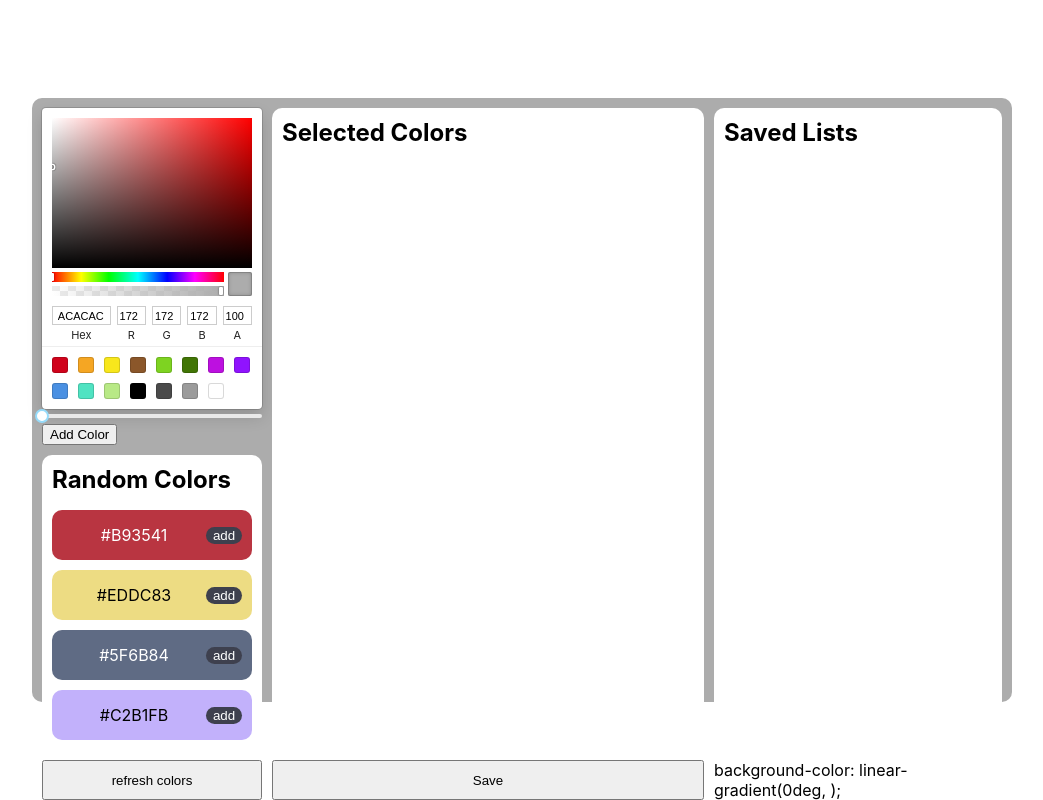
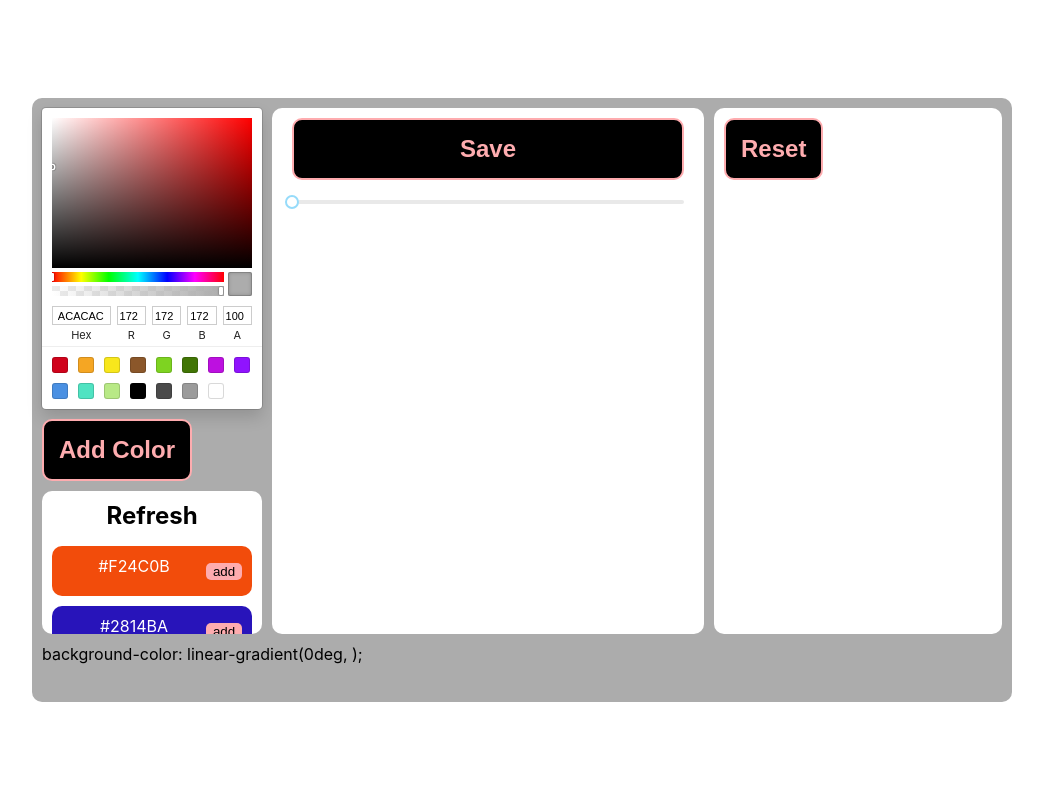
Before and after one commit to MVMTrabian/colorpicker, a React (Create React App) app: page / in a window 1280 px wide. Shown: the whole page, without its empty margins (118-1161 px from the left). Built offline with nearby package versions, Linux system fonts and the light colour scheme.

Commit message:
Some updates

```diff
--- a/package.json
+++ b/package.json
@@ -11,12 +11,14 @@
     "@types/react": "^17.0.0",
     "@types/react-color": "^3.0.5",
     "@types/react-dom": "^17.0.0",
+    "@types/uuid": "^8.3.1",
     "rc-slider": "^9.7.2",
     "react": "^17.0.2",
     "react-color": "^2.19.3",
     "react-dom": "^17.0.2",
     "react-scripts": "4.0.3",
     "typescript": "^4.1.2",
+    "uuid": "^8.3.2",
     "web-vitals": "^1.0.1"
   },
   "scripts": {
--- a/src/App.tsx
+++ b/src/App.tsx
@@ -1,13 +1,17 @@
-import { BOXES, NUMBER_OF_COLORS } from './constants'
-import { useLocalStorage, useSelectedItems } from './hooks'
-import { getColorArray, getRandomColor } from './utils'
-import { ColorItem, ColorItemList, ColorListStorage } from './types'
+import {
+  getContrast,
+  getGradientString,
+  getNewId,
+  getRandomColor,
+} from './utils'
+import { ColorItem, ColorItemList } from './types'
 import { Layout, List } from './components'
 
 import { SketchPicker } from 'react-color'
-import { useState } from 'react'
+import React, { useContext, useState } from 'react'
 import Slider from 'rc-slider'
 import 'rc-slider/assets/index.css'
+import { ColorContext } from './context'
 
 // This assigns the color of all the buttons to a single random color.
 export const buttonColor = getRandomColor()
@@ -15,118 +19,65 @@ export const buttonColor = getRandomColor()
 const App = () => {
   //Creates the app from previous functions and variables
 
-  // initializes local storage for saved lists
-  // Local storage is under the key 'griddemo'.
-  // If local storage in 'griddemo' doesn't yet exist, create
-  // it with { itemLists: []}
-  const { currentStorage, updateStorage, clearStorage } = useLocalStorage<
-    ColorListStorage // this is the type of the object we are keeping in storage
-  >('griddemo', { itemLists: [] })
+  const colorContext = useContext(ColorContext)
 
-  // sets up selected items for the main color list
+  if (!(colorContext && colorContext?.colorHelpers)) {
+    return <div>Loading Context</div>
+  }
   const {
-    selectedItems,
-    addSelectedItem,
-    removeSelectedItem,
-    setSelectedItems,
-  } = useSelectedItems<ColorItem>([])
-
-  // sets up selectedItems for the saved color lists
-  // these are renamed so they don't conflict with the ones above
-  // Will probably refactor to pull these into separate components.
-  const {
-    removeSelectedItem: removeSelectedList,
-    setSelectedItems: setSelectedLists,
-  } = useSelectedItems<ColorItemList>([], true)
-
-  // destructures the current local storage object.
-  const { itemLists: savedLists } = currentStorage ?? { itemLists: [] }
+    selectedColors,
+    randomColors,
+    savedListsItems,
+    colorHelpers,
+    colorPicker,
+  } = colorContext
 
   // creates a piece of state for the color picker to update.
-  const [colorPickerColor, setColorPickerColor] = useState('#acacac')
+  const [colorPickerColor, setColorPickerColor] = colorPicker
 
-  // create a piece of state to track the generated colors
-  const [generatedColors, setGeneratedColors] = useState(
-    getColorArray(NUMBER_OF_COLORS),
+  const {
+    reset,
+    removeColorList,
+    saveColorList,
+    loadColorList,
+    refreshColors,
+    addSelectedColor,
+    removeSelectedColor,
+    removeSelectedList,
+    rotate,
+    rotation,
+  } = colorHelpers
+
+  const gradientString = getGradientString({ rotation, colors: selectedColors })
+
+  const RandomColorTitle = (
+    <div style={{ display: 'flex', flex: 1, justifyContent: 'center' }}>
+      <div style={{ cursor: 'pointer' }} onClick={refreshColors}>
+        Refresh
+      </div>
+    </div>
   )
 
-  // create a piece of state to track the generated colors
-  const [rotation, setRotation] = useState(0)
+  const SelectedColorTitle = (
+    <div
+      style={{
+        display: 'flex',
+        flex: 1,
+        justifyContent: 'center',
+        flexDirection: 'column',
+        gap: 15,
+        padding: '0 10px',
+        marginBottom: 10,
+      }}
+    >
+      <ControlButton onClick={() => saveColorList(selectedColors, rotation)}>
+        Save
+      </ControlButton>
+      <Slider value={rotation} onChange={rotate} max={360} min={0} />
+    </div>
+  )
 
-  const gradientString = `linear-gradient(${rotation}deg, ${selectedItems
-    .map((item) => item.color)
-    .join(', ')})`
-
-  // function for saving a new color list
-  const saveColorList = (list: ColorItem[]) => {
-    if (currentStorage) {
-      updateStorage({
-        itemLists: [
-          ...currentStorage.itemLists,
-          {
-            id: Date.now(),
-            list,
-            backgroundColor: list[0].backgroundColor,
-            backgroundImage: gradientString,
-            name: '',
-          },
-        ],
-      })
-    }
-  }
-
-  // function for retrieving a color list from currentStorage
-  const getColorList = (listId: number) => {
-    if (currentStorage) {
-      return currentStorage.itemLists.find((list) => {
-        return list.id === listId
-      })
-    }
-  }
-
-  // function for removing a color list from local storage.
-  const removeColorList = (listId: number) => {
-    if (currentStorage) {
-      updateStorage({
-        itemLists: currentStorage.itemLists.filter((list) => {
-          return list.id !== listId
-        }),
-      })
-    }
-  }
-
-  // function for getting a list from local storage and setting it to the main list.
-  const loadColorList = (listId: number) => {
-    const list = getColorList(listId)
-    if (list) {
-      setSelectedLists([list])
-      setSelectedItems(list.list)
-    }
-  }
-
-  // sets up Item objects for each color list in local storage (for display)
-  const savedListsItems: ColorItemList[] = savedLists.map((list, listIndex) => {
-    return {
-      name: 'list ' + (listIndex + 1).toString(),
-      color: list.list[0].color,
-      id: list.id,
-      position: 0,
-      backgroundColor: list.list[0].backgroundColor ?? '#ffffff',
-      backgroundImage: list.backgroundImage,
-      list: list.list,
-    }
-  })
-
-  // function for resetting the state of the app and localstorage back to empty
-  const reset = () => {
-    clearStorage()
-    setSelectedItems([])
-    setSelectedLists([])
-  }
-
-  const refreshColors = () => {
-    setGeneratedColors(getColorArray(NUMBER_OF_COLORS))
-  }
+  const SavedListsTitle = <ControlButton onClick={reset}>Reset</ControlButton>
 
   return (
     <Layout gradient={gradientString}>
@@ -135,11 +86,12 @@ const App = () => {
           display: 'grid',
           gap: 10,
           gridTemplateColumns: '1fr 3fr 2fr',
-          gridTemplateRows: '1fr 1fr 1fr',
+          gridTemplateRows: '3fr 3fr 1fr',
           // gridTemplateAreas names must coincide with the
           // `gridArea` properties in the boxes array
-          gridTemplateAreas: `'leftTop    right localStorage'
-                              'leftBottom right localStorage'`,
+          gridTemplateAreas: `'colorPicker    selectedColors   localStorage'
+                              'randomColors   selectedColors   localStorage'
+                              'gradientString gradientString   gradientString'`,
           height: '73vh',
           width: '120vh',
           backgroundColor: '#acacac',
@@ -147,7 +99,7 @@ const App = () => {
           padding: 10,
         }}
       >
-        <div>
+        <div style={{ gridArea: 'colorPicker' }}>
           <div>
             <SketchPicker
               color={colorPickerColor}
@@ -155,56 +107,48 @@ const App = () => {
                 setColorPickerColor(color.hex)
               }}
             />
-            <Slider
-              value={rotation}
-              onChange={(value) => setRotation(value)}
-              min={0}
-              max={360}
-            />
           </div>
-          <button
+          <ControlButton
             onClick={() =>
-              addSelectedItem({
+              addSelectedColor({
                 name: colorPickerColor,
-                id: Date.now(),
+                id: getNewId(),
                 color: colorPickerColor,
                 backgroundColor: colorPickerColor,
                 position: 0,
               })
             }
+            style={{ marginTop: 10 }}
           >
             Add Color
-          </button>
+          </ControlButton>
         </div>
         <List<{}, ColorItem>
-          box={BOXES[1]}
-          listItems={generatedColors.map((color) => {
-            return {
-              name: color,
-              color,
-              id: Date.now(),
-              backgroundColor: color,
-              position: 0,
-            } as ColorItem
-          })}
-          onItemClick={addSelectedItem}
+          box={{ gridArea: 'randomColors' }}
+          listTitle={RandomColorTitle}
+          listItems={randomColors}
+          onItemClick={addSelectedColor}
           buttonLabel="add"
         />
-        <button onClick={refreshColors}>refresh colors</button>
         <List<{}, ColorItem>
-          box={BOXES[2]}
-          listItems={selectedItems}
-          onItemClick={removeSelectedItem}
+          box={{ gridArea: 'selectedColors' }}
+          listItems={selectedColors}
+          listTitle={SelectedColorTitle}
+          titleHeight={90}
+          onItemClick={removeSelectedColor}
           buttonLabel="remove"
         />
 
-        <button onClick={() => saveColorList(selectedItems)}>Save</button>
-        <div>background-color: {gradientString};</div>
+        <div style={{ gridArea: 'gradientString' }}>
+          background-color: {gradientString};
+        </div>
         <List<{}, ColorItemList>
-          box={BOXES[3]}
+          box={{ gridArea: 'localStorage' }}
           listItems={savedListsItems}
           onItemClick={(item) => loadColorList(item.id)}
           buttonLabel="Load"
+          listTitle={SavedListsTitle}
+          titleHeight={90}
           additionalActions={[
             {
               buttonLabel: 'Delete',
@@ -220,28 +164,71 @@ const App = () => {
   )
 }
 
+const useSlider = (
+  initialValue: number,
+  min: number,
+  max: number,
+  step?: number,
+): [JSX.Element, number, React.Dispatch<React.SetStateAction<number>>] => {
+  const [value, setValue] = useState(initialValue)
+  return [
+    <Slider
+      min={min}
+      max={max}
+      step={step}
+      value={value}
+      onChange={(val) => setValue(val)}
+    />,
+    value,
+    setValue,
+  ]
+}
+
+type CustomBaseButtonProps = {}
+
+type BaseButtonProps = CustomBaseButtonProps &
+  React.DetailedHTMLProps<
+    React.ButtonHTMLAttributes<HTMLButtonElement>,
+    HTMLButtonElement
+  >
+
+export const Button: React.FC<BaseButtonProps> = ({
+  children,
+  onClick,
+  style,
+  title,
+}) => {
+  const baseButtonStyles: React.CSSProperties = {
+    borderRadius: 5,
+    backgroundColor: buttonColor,
+    borderStyle: 'none',
+  }
+
+  return (
+    <button
+      onClick={onClick}
+      style={{ ...baseButtonStyles, ...style }}
+      title={title}
+    >
+      {title ?? children}
+    </button>
+  )
+}
+
+const ControlButton: React.FC<BaseButtonProps> = ({ style, ...props }) => {
+  const controlButtonStyles: React.CSSProperties = {
+    backgroundColor: getContrast(buttonColor),
+    color: buttonColor,
+    fontWeight: 'bold',
+    fontSize: '1.5rem',
+    borderRadius: 10,
+    padding: 15,
+    borderStyle: 'solid',
+    borderColor: buttonColor,
+    borderWidth: 2,
+  }
+
+  return <Button style={{ ...controlButtonStyles, ...style }} {...props} />
+}
+
 export default App
-
-// type Color = {
-//   colorCode: string
-// }
-
-/* color codes
- Standard hex code: "#[red (00 - ff)][green][blue]" => '#[ff][ff][ff]' => "#ffffff"
- Hex alpha: "#[red (00 - ff)][green][blue][alpha]" => '#[ff][ff][ff][ff]' => "#ffffffff"
- RGB (decimal): "rgb([red (0-255)], [green], [blue])" => "rgb(255, 255, 255)"
- RGBa (decimal): "rgba([red (0-255)], [green], [blue], [alpha (0 - 1)])" => "rgba(255, 255, 255, 0)"
- HSL (decimal): "hsl([hue (0-360)], [saturation (0%-100%)], [luminance (0%-100%))])" => "hsl(0, 100%, 100%)"
- HSLa (decimal): "hsla([hue (0-360)], [saturation (0%-100%)], [luminance (0%-100%))], [alpha (0 - 1)])" => "hsla(0, 100%, 100%, 1)"
-*/
-
-// const saveToLocalStorage = () => localStorage.setItem
-
-// const getFromLocalStorage = () => localStorage.getItem
-
-//new thing to attempt:
-//setup a feature where you can save lists of colors
-//use localstorage, add a fourth grid box for a "saved colors lists" list
-//creates an array of arrays, can be managed via useState call
-//need to save & return lists to and from localStorage
-//first 2 functions I need to write are saveToLocalStorage and getFromLocalStorage
--- a/src/components/List.tsx
+++ b/src/components/List.tsx
@@ -1,4 +1,4 @@
-import { buttonColor } from '../App'
+import { Button, buttonColor } from '../App'
 import { Box, Item } from '../types'
 import { getContrast } from '../utils'
 
@@ -6,6 +6,9 @@ type ListProps<CustomBoxProps, CustomItemProps> = {
   box?: Box<CustomBoxProps>
   listItems: Item<CustomItemProps>[]
   buttonLabel: string
+  listTitle?: string | JSX.Element
+  itemHeight?: number
+  titleHeight?: number
   onItemClick: (item: Item<CustomItemProps>) => void
   additionalActions?: {
     buttonLabel: string
@@ -18,21 +21,31 @@ export function List<CustomBoxProps, ItemType extends Item<{}>>({
   //calls outside items so they can function within this variable
   box,
   listItems,
+  listTitle,
   buttonLabel,
   onItemClick,
   additionalActions,
+  itemHeight = 50,
+  titleHeight = 35,
 }: ListProps<CustomBoxProps, ItemType>) {
-  const itemConfigs = { buttonLabel, onItemClick, additionalActions }
+  const itemConfigs = {
+    buttonLabel,
+    onItemClick,
+    additionalActions,
+  }
   return (
     <div
       style={{
         backgroundColor: '#fff',
         gridArea: box?.gridArea,
         display: 'grid',
-        gridTemplateRows: `35px repeat(${listItems.length}, 50px)`,
+        gridTemplateRows: `${titleHeight + 'px'} repeat(${listItems.length}, ${
+          itemHeight + 'px'
+        })`,
         gap: 10,
         padding: 10,
         borderRadius: 10,
+        overflowY: 'scroll',
       }}
     >
       <div
@@ -41,7 +54,7 @@ export function List<CustomBoxProps, ItemType extends Item<{}>>({
           fontWeight: 'bold',
         }}
       >
-        {box?.name}
+        {listTitle}
       </div>
       {listItems.map((listItem) => (
         <ItemDisplay listItem={listItem} {...itemConfigs} />
@@ -79,45 +92,51 @@ function ItemDisplay<ItemType extends Item<{}>>({
         borderRadius: 10,
         display: 'grid',
         gridTemplateColumns: '4fr 1fr',
+        gridTemplateAreas: `'title   buttons'
+                            'control buttons`,
         alignItems: 'center',
         padding: '5px 10px',
       }}
     >
-      <div>{listItem.name}</div>
-      <div style={{ display: 'flex', flexWrap: 'wrap', gap: 3 }}>
+      <div style={{ gridArea: 'title' }}>{listItem.name}</div>
+      <div
+        style={{
+          gridArea: 'buttons',
+          display: 'flex',
+          flexWrap: 'wrap',
+          gap: 3,
+        }}
+      >
         {additionalActions?.map((action) => {
           return (
-            <button
+            <Button
               style={{
                 display: 'flex',
                 justifyContent: 'center',
                 flex: 1,
-                borderRadius: 10,
-                backgroundColor: buttonColor,
                 border: 'none',
                 color: getContrast(buttonColor),
               }}
               onClick={() => action.onItemClick(listItem)}
             >
               {action.buttonLabel}
-            </button>
+            </Button>
           )
         })}
-        <button
+        <Button
           style={{
             display: 'flex',
             flex: 1,
             justifyContent: 'center',
-            borderRadius: 10,
-            backgroundColor: buttonColor,
             border: 'none',
             color: getContrast(buttonColor),
           }}
           onClick={() => onItemClick(listItem)}
         >
           {buttonLabel}
-        </button>
+        </Button>
       </div>
+      <div style={{ gridArea: 'control' }}></div>
     </div>
   )
 }
--- a/src/constants.ts
+++ b/src/constants.ts
@@ -1,12 +1 @@
-import { Box } from './types'
-
-export const NUMBER_OF_COLORS = 4
-
-// The areas on the layout
-export const BOXES: Box<{}>[] = [
-  //constitutes the variable for the grid
-  { name: '', gridArea: 'leftTop' },
-  { name: 'Random Colors', gridArea: 'leftBottom' },
-  { name: 'Selected Colors', gridArea: 'right' },
-  { name: 'Saved Lists', gridArea: 'localStorage' },
-]
+export const NUMBER_OF_COLORS = 10
--- /dev/null
+++ b/src/context/colorContext.tsx
@@ -0,0 +1,167 @@
+import React, { useState } from 'react'
+
+import { NUMBER_OF_COLORS } from '../constants'
+import { useLocalStorage, useSelectedItems } from '../hooks'
+import {
+  ColorContextType,
+  ColorItem,
+  ColorItemList,
+  ColorListStorage,
+} from '../types'
+import { getColorArray, getGradientString, getNewId } from '../utils'
+
+export const ColorContext = React.createContext<ColorContextType | undefined>(
+  undefined,
+)
+
+export const ColorContextProvider: React.FC = ({ children }) => {
+  const generateColors = () => {
+    const freshColors = getColorArray(NUMBER_OF_COLORS)
+    return freshColors.map((color) => {
+      return {
+        name: color,
+        color,
+        id: getNewId(),
+        backgroundColor: color,
+        position: 0,
+      } as ColorItem
+    })
+  }
+  // create a piece of state to track the generated colors
+  const [generatedColors, setGeneratedColors] = useState(generateColors())
+
+  const refreshColors = () => {
+    setGeneratedColors(generateColors())
+  }
+
+  // initializes local storage for saved lists
+  // Local storage is under the key 'griddemo'.
+  // If local storage in 'griddemo' doesn't yet exist, create
+  // it with { itemLists: []}
+  const { currentStorage, updateStorage, clearStorage } = useLocalStorage<
+    ColorListStorage // this is the type of the object we are keeping in storage
+  >('griddemo', { itemLists: [] })
+
+  // destructures the current local storage object.
+  const { itemLists } = currentStorage ?? { itemLists: [] }
+  // sets up Item objects for each color list in local storage (for display)
+  const savedListsItems: ColorItemList[] = itemLists.map((list, listIndex) => {
+    return {
+      name: 'list ' + (listIndex + 1).toString(),
+      color: list.list[0].color,
+      id: list.id,
+      position: 0,
+      backgroundColor: list.list[0].backgroundColor ?? '#ffffff',
+      backgroundImage: list.backgroundImage,
+      list: list.list,
+      rotation: list.rotation,
+    }
+  })
+
+  // sets up selected items for the main color list
+  const {
+    selectedItems: selectedColors,
+    addSelectedItem: addSelectedColor,
+    removeSelectedItem: removeSelectedColor,
+    setSelectedItems: setSelectedColors,
+  } = useSelectedItems<ColorItem>([])
+
+  // sets up selectedItems for the saved color lists
+  // these are renamed so they don't conflict with the ones above
+  // Will probably refactor to pull these into separate components.
+  const {
+    removeSelectedItem: removeSelectedList,
+    setSelectedItems: setSelectedLists,
+  } = useSelectedItems<ColorItemList>([], true)
+
+  // function for saving a new color list
+  const saveColorList = (list: ColorItem[], rotation: number) => {
+    if (currentStorage) {
+      updateStorage({
+        itemLists: [
+          ...currentStorage.itemLists,
+          {
+            id: getNewId(),
+            list,
+            backgroundColor: list[0].backgroundColor,
+            backgroundImage: getGradientString({ rotation, colors: list }),
+            name: '',
+            rotation,
+          },
+        ],
+      })
+    }
+  }
+
+  // create a piece of state to track the generated colors
+  const [rotation, setRotation] = useState(0)
+
+  // creates a piece of state for the color picker to update.
+  const colorPicker = useState('#acacac')
+
+  // function for retrieving a color list from currentStorage
+  const getColorList = (listId: string): ColorItemList | undefined => {
+    if (currentStorage) {
+      return currentStorage.itemLists.find((list) => {
+        return list.id === listId
+      })
+    }
+  }
+
+  // function for removing a color list from local storage.
+  const removeColorList = (listId: string) => {
+    if (currentStorage) {
+      updateStorage({
+        itemLists: currentStorage.itemLists.filter((list) => {
+          return list.id !== listId
+        }),
+      })
+    }
+  }
+
+  // function for getting a list from local storage and setting it to the main list.
+  const loadColorList = (listId: string) => {
+    const list = getColorList(listId)
+    if (list) {
+      setSelectedLists([list])
+      setSelectedColors(list.list)
+      setRotation(list.rotation)
+    }
+  }
+
+  // function for resetting the state of the app and localstorage back to empty
+  const reset = () => {
+    clearStorage()
+    setSelectedColors([])
+    setSelectedLists([])
+  }
+
+  const rotate = (to: number) => {
+    setRotation(to)
+  }
+
+  const colorContext: ColorContextType = {
+    selectedColors,
+    randomColors: generatedColors,
+    savedListsItems,
+    colorPicker,
+    colorHelpers: {
+      reset,
+      getColorList,
+      removeColorList,
+      saveColorList,
+      loadColorList,
+      refreshColors,
+      addSelectedColor,
+      removeSelectedColor,
+      removeSelectedList,
+      rotate,
+      rotation,
+    },
+  }
+  return (
+    <ColorContext.Provider value={colorContext}>
+      {children}
+    </ColorContext.Provider>
+  )
+}
--- /dev/null
+++ b/src/context/index.ts
@@ -0,0 +1 @@
+export * from './colorContext'
--- a/src/hooks.ts
+++ b/src/hooks.ts
@@ -7,7 +7,7 @@ import { useEffect, useState } from 'react'
  * be selected at a time
  * @returns selected Items array and functions for updating it.
  */
-export function useSelectedItems<IdentifiableItem extends { id: number }>(
+export function useSelectedItems<IdentifiableItem extends { id: string }>(
   initialSelectedItems: IdentifiableItem[],
   singleSelect?: boolean,
 ) {
--- a/src/index.tsx
+++ b/src/index.tsx
@@ -1,17 +1,20 @@
-import React from 'react';
-import ReactDOM from 'react-dom';
-import './index.css';
-import App from './App';
-import reportWebVitals from './reportWebVitals';
+import React from 'react'
+import ReactDOM from 'react-dom'
+import './index.css'
+import App from './App'
+import reportWebVitals from './reportWebVitals'
+import { ColorContextProvider } from './context'
 
 ReactDOM.render(
   <React.StrictMode>
-    <App />
+    <ColorContextProvider>
+      <App />
+    </ColorContextProvider>
   </React.StrictMode>,
-  document.getElementById('root')
-);
+  document.getElementById('root'),
+)
 
 // If you want to start measuring performance in your app, pass a function
 // to log results (for example: reportWebVitals(console.log))
 // or send to an analytics endpoint. Learn more: https://bit.ly/CRA-vitals
-reportWebVitals();
+reportWebVitals()
--- a/src/utils.ts
+++ b/src/utils.ts
@@ -1,3 +1,8 @@
+import { v4 } from 'uuid'
+import { ColorItem } from './types'
+const getRandomNumber = (scale: number) => {
+  return Math.floor(Math.random() * scale)
+}
 /**
  * Gets a random color code.
  * @returns a random hexdecimal color code
@@ -16,7 +21,7 @@ export const getRandomColor = () => {
   // Assign the letters one-by-one until all 6 are assigned
   for (let i = 0; i < 6; i++) {
     // Get 6 randomly-selected character from the letters string
-    color += letters[Math.floor(Math.random() * 16)]
+    color += letters[getRandomNumber(16)]
   }
 
   return color
@@ -74,3 +79,19 @@ export const getColorArray = (length: number) => {
     return getRandomColor()
   })
 }
+
+export const getNewId = () => {
+  return v4()
+}
+
+export const getGradientString = ({
+  colors,
+  rotation,
+}: {
+  rotation: number
+  colors: ColorItem[]
+}) => {
+  return `linear-gradient(${rotation}deg, ${colors
+    .map((item) => item.color + (item.position > 0 ? ' %' + item.position : ''))
+    .join(', ')})`
+}
```
Also changed, not shown: src/types.ts (+24 -8 lines), 1 other file (tests, documents, lock files or other folders).
